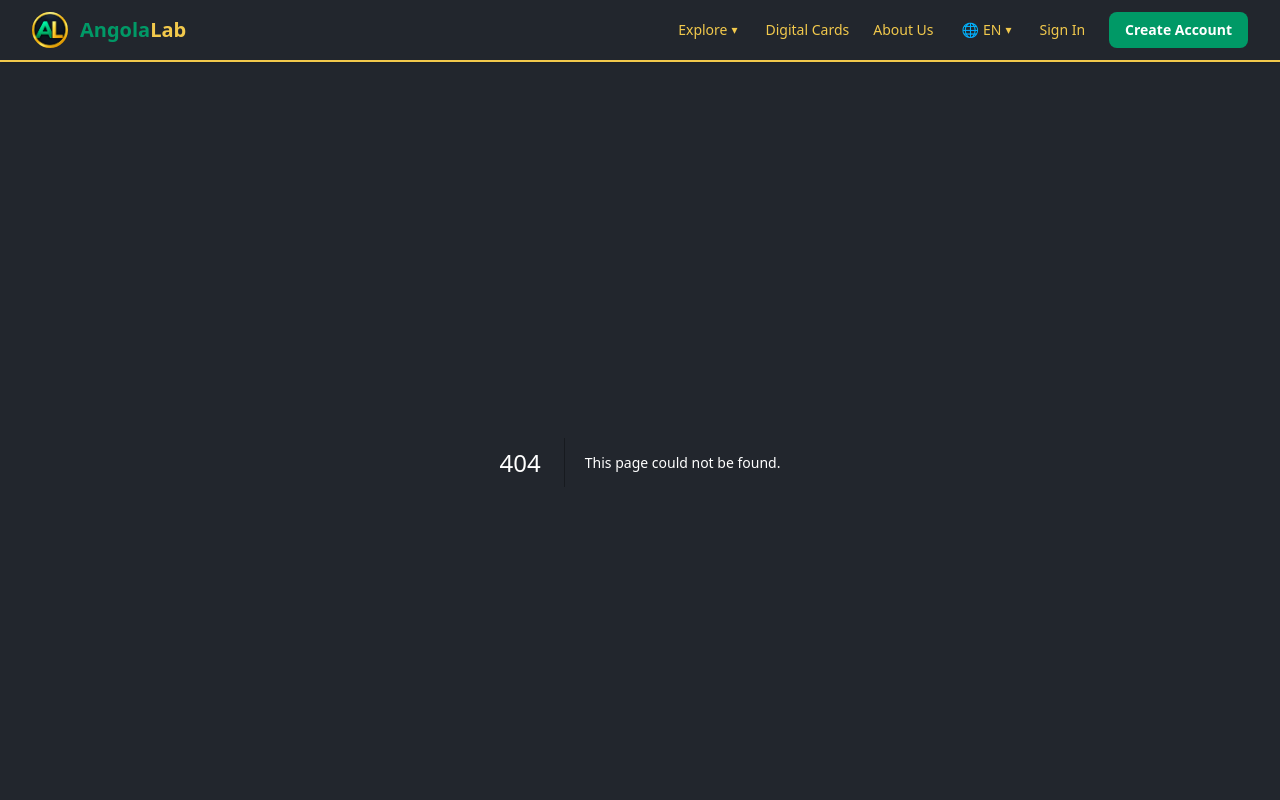
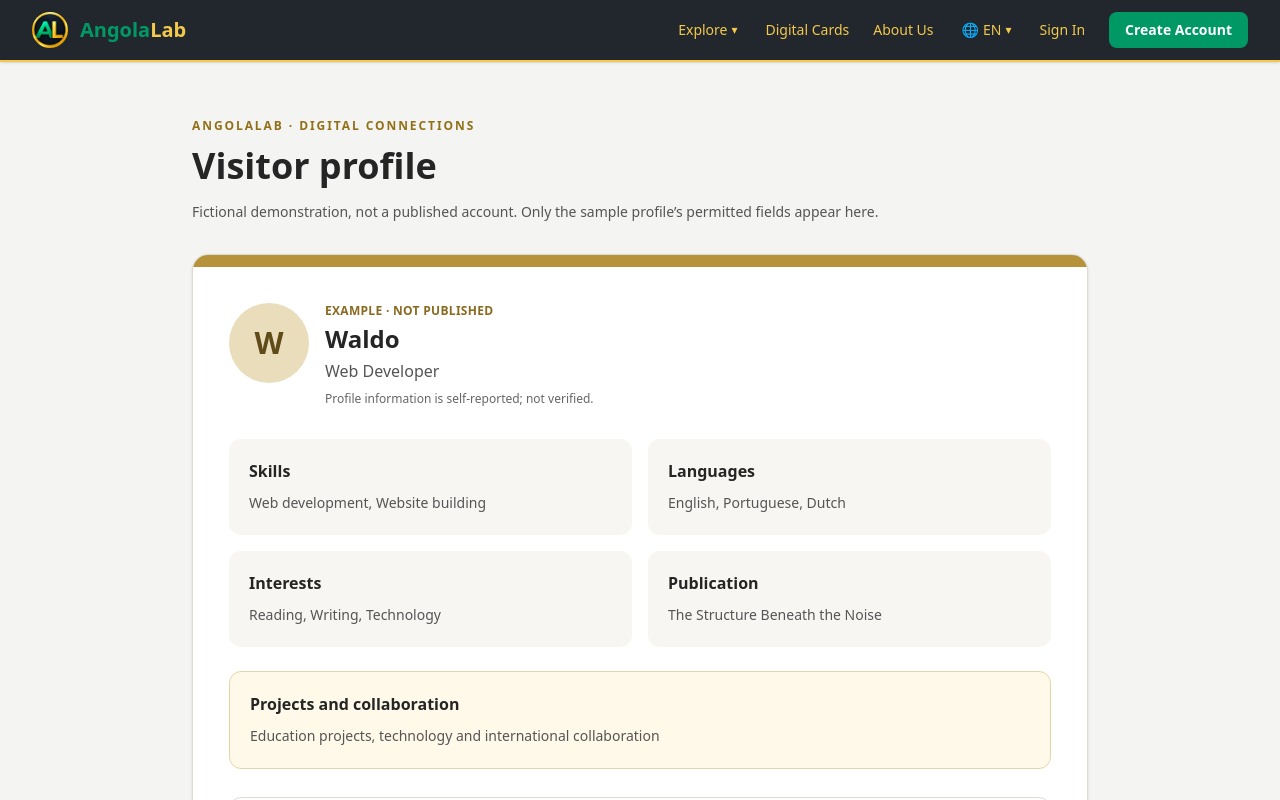
Before and after one commit to oswaldodeal/angolalab-restaurants, a Next.js app: page /en/professionals/waldo in a window 1280 px wide. Before the commit this address had no page. Shown: the top 800 px of the page. Built offline with nearby package versions, Linux system fonts and the light colour scheme.

Commit message:
Add bilingual privacy-respecting Waldo FPP visitor demo

```diff
--- /dev/null
+++ b/app/en/professionals/waldo/page.tsx
@@ -0,0 +1,5 @@
+import ProfessionalVisitorDemo from '@/components/ProfessionalVisitorDemo';
+
+export default function WaldoVisitorPage() {
+  return <ProfessionalVisitorDemo language="en" />;
+}
```
